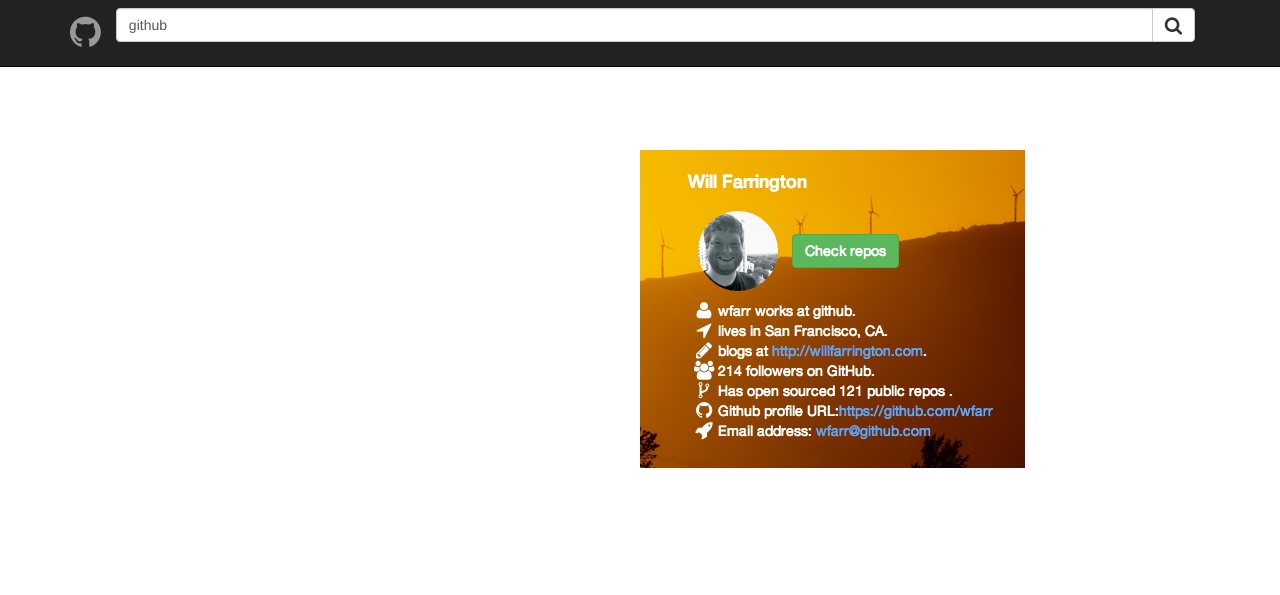
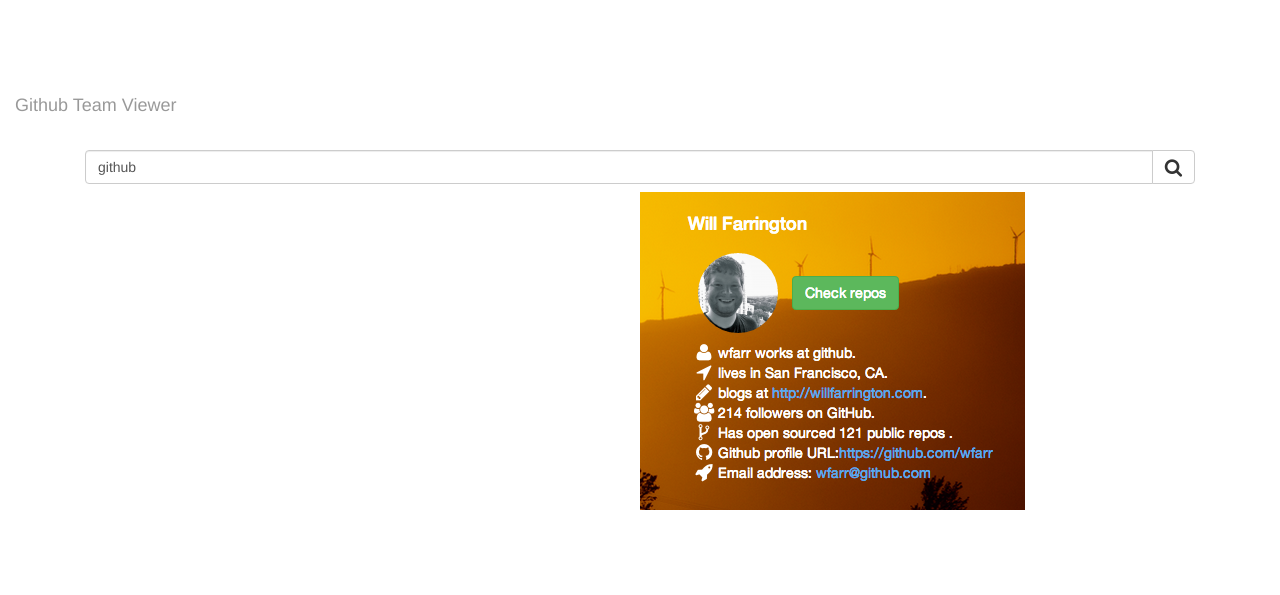
Before and after one commit to krunalrasik/github-team-viewer, a website: page app/index.html in a window 1280 px wide. Drawn offline with Linux system fonts and the light colour scheme.

Commit message:
Some fixes in the readme and html

```diff
--- a/app/index.html
+++ b/app/index.html
@@ -6,6 +6,7 @@
   <meta name="viewport" content="width=device-width, initial-scale=1.0">
   <meta name="description" content="">
   <meta name="author" content="">
+  <meta name="application-name" content="vinitkumar.me">
 
   <!--link rel="stylesheet/less" href="less/bootstrap.less" type="text/css" /-->
   <!--link rel="stylesheet/less" href="less/responsive.less" type="text/css" /-->
@@ -30,12 +31,20 @@
 </head>
 
 <body ng-controller="AppCtrl">
-  <div class="navbar navbar-inverse navbar-fixed-top" role="navigation">
-    <div class="container">
+
+<nav class="navbar-inverse navbar-static-top hidden-print">
   <div class="navbar-header">
-        <a class="navbar-brand" href="#">
-          <i class="fa fa-github fa-2x"></i>
-        </a>
+    <button type="button" class="navbar-toggle" data-toggle="collapse" data-target=".navbar-ex1-collapse">
+            <span class="sr-only">Toggle navigation</span>
+            <span class="icon-bar"></span>
+            <span class="icon-bar"></span>
+            <span class="icon-bar"></span>
+    </button>
+    <a class="navbar-brand logo-text" href="/">Github Team Viewer</a>
+  </div>
+</nav>
+<div class="container app-container">
+    <h1 class="intro-text" >Github Team Viewer</h1>
      <form class="navbar-form" role="search">
         <div class="input-group">
             <input type="text" class="form-control" ng-model="organization" placeholder="Search Github Organizations" name="srch-term" id="srch-term">
@@ -44,13 +53,7 @@
             </div>
         </div>
     </form>
-      </div>
-    </div>
-  </div>
-
-  <div class="container app-container">
     <div class="content" ng-show="loading">
-      <h1 class="intro-text" >Github Team Viewer</h1>
         <div class="col-md-6 col-xs-12 intro-text-container">
 
         <h2 class="app-text">Find Awesome developers!</h2>
```
Lines whose indentation alone changed are shown as unchanged.
